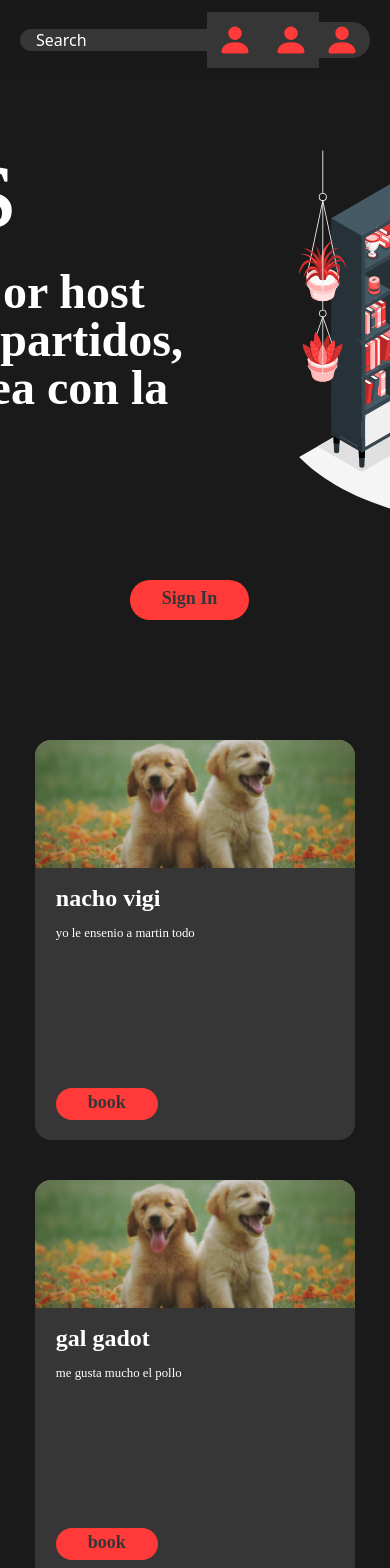
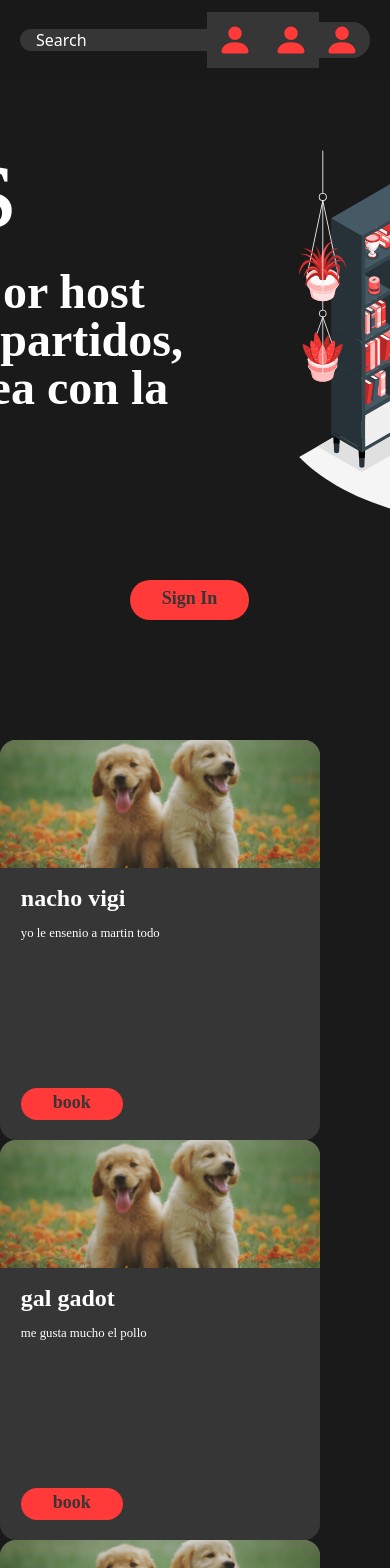
Before and after one commit to martinzutel/domus, a Next.js app: page / in a window 390 px wide. Shown: the top 1568 px of the page. Built offline with nearby package versions, Linux system fonts and the light colour scheme; no server answers; a web font is replaced by a local one.

Commit message:
Added test breakpoint

```diff
--- a/src/components/cardgrid.tsx
+++ b/src/components/cardgrid.tsx
@@ -61,7 +61,7 @@ const CardGrid = () => {
 
   return (
     <div className="flex justify-center">
-      <div className="flex flex-wrap gap-[40px] bg-maincolor w-[1500px] justify-center mt-[120px]">
+      <div className="sm:flex flex-wrap gap-[40px] bg-maincolor w-[1500px] justify-center mt-[120px]">
         {mockData.map((item, index) => (
           <CardComponent
             key={index}
```
